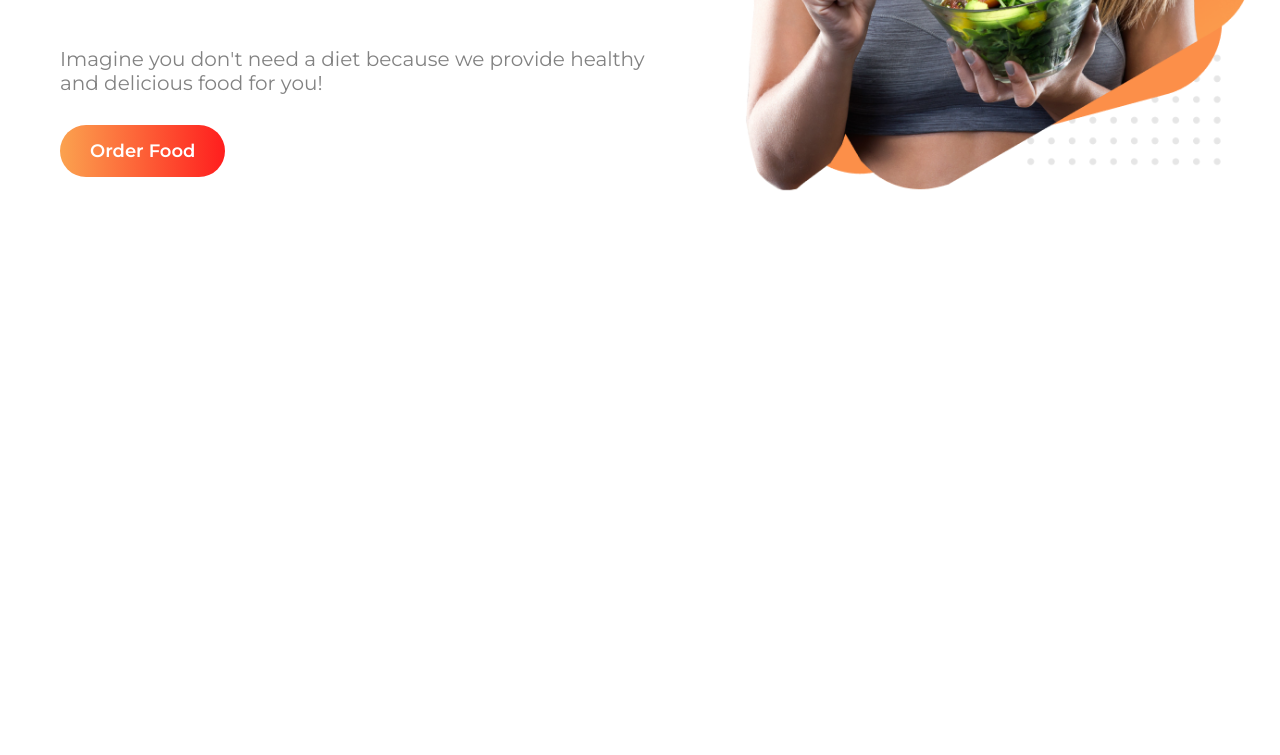
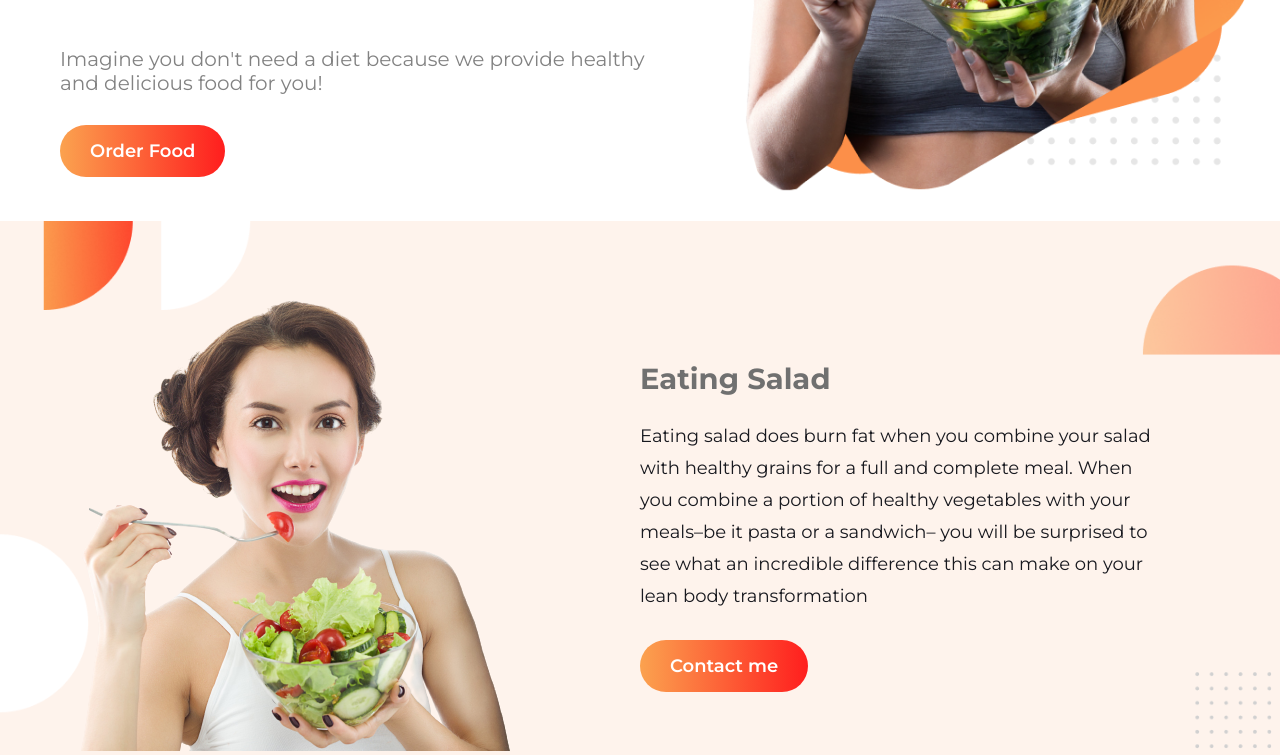
Before and after one commit to nahidthenh/food-network-pha1, a plain HTML site: page index.html in a window 1280 px wide. Shown: the part 525-1280 px from the top of the page. Before the commit the page ends 800 px from the top, so only its background shows below. Drawn offline with Linux system fonts and the light colour scheme.

Commit message:
add salad section

```diff
--- a/index.html
+++ b/index.html
@@ -25,7 +25,7 @@
                 With Food Network</h1>
             <p>Imagine you don't need a diet because we provide
                 healthy and delicious food for you!</p>
-            <a class="our-button" target="_blank" href="https://www.facebook.com/nahidthenh">Order Food</a>
+            <a class="our-button" target="_blank" href="https://www.linkedin.com/in/nahidthenh/">Order Food</a>
         </div>
         <div class="hero-area-right width50">
             <img src="img/hero1.png" alt="">
@@ -33,9 +33,20 @@
     </section>
     <!-- Hero area section  End -->
 
-    <!-- About area section  -->
-
-    <!-- About area section END -->
+    <!-- Eating Salad section  -->
+    <section class="salad-area">
+        <div class="salad-left width50">
+            <img src="img/about1.png" alt="">
+        </div>
+        <div class="salad-right width50">
+            <h2>Eating Salad</h2>
+            <p>Eating salad does burn fat when you combine your salad with healthy grains for a full and complete meal.
+                When you combine a portion of healthy vegetables with your meals–be it pasta or a sandwich– you will be
+                surprised to see what an incredible difference this can make on your lean body transformation</p>
+            <a class="our-button" target="_blank" href="https://www.facebook.com/nahidthenh">Contact me</a>
+        </div>
+    </section>
+    <!-- Eating Salad section END -->
 </body>
 
 </html>
--- a/style.css
+++ b/style.css
@@ -46,3 +46,27 @@ body{
 	width: 100%;
 }
 /* Hero area css  END */
+/* Eating Salad  */
+.salad-area {
+	display: flex;
+	background-image: url(img/about-bg.png);
+	padding-top: 60px;
+	background-position: center;
+	background-size: cover;
+}
+.salad-right h2 {
+	color: #707070;
+	font-size: 29px;
+	margin-top: 80px;
+}
+.salad-right p {
+	color: #18191F;
+	font-size: 18px;
+	line-height: 32px;
+	width: 80%;
+}
+.salad-left img {
+	/* width: 100%; */
+	margin-left: 50px;
+}
+/* Eating Salad end  */
```
Also changed, not shown: img/about-bg.png (added), img/about1.png (added), img/about2.png (added).
